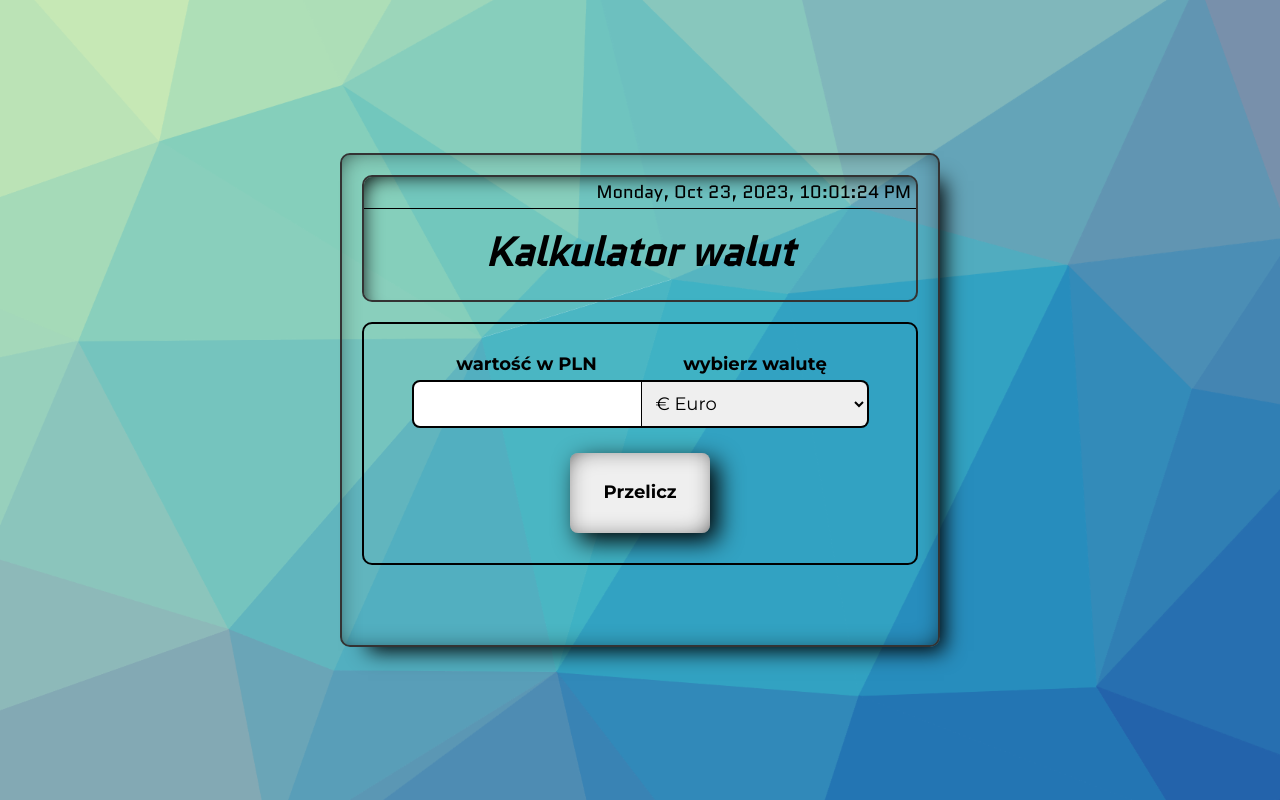
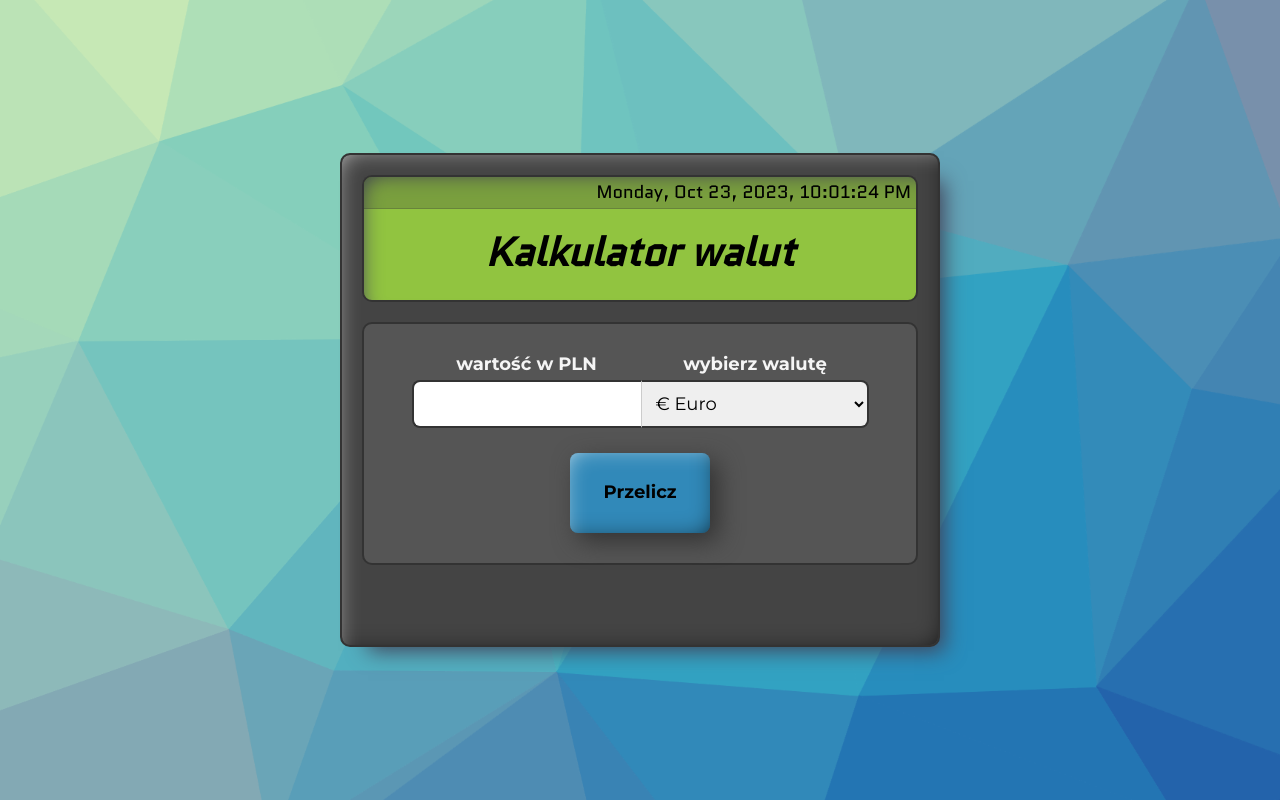
Before and after one commit to Pafeup/currency-calculator-react, a React (Create React App) app: page / in a window 1280 px wide. Built offline with nearby package versions, Linux system fonts and the light colour scheme.

Commit message:
changing names of colors in all styled files

```diff
--- a/src/Clock/styled.js
+++ b/src/Clock/styled.js
@@ -1,8 +1,8 @@
 import styled from "styled-components";
 
 export const StyledClock = styled.div`
-    background-color: ${({ theme }) => theme.colors.MineShaft1};
-    border-bottom: 1px solid ${({ theme }) => theme.colors.MineShaft2};
+    background-color: ${({ theme }) => theme.colors.mineShaft1};
+    border-bottom: 1px solid ${({ theme }) => theme.colors.mineShaft2};
     width: 100%;
     padding: 5px;
     font-family: 'Quantico', sans-serif;
--- a/src/Container/styled.js
+++ b/src/Container/styled.js
@@ -5,14 +5,14 @@ export const StyledContainer = styled.main`
     border-radius: 10px;
     text-align: center;
     font-size: large;
-    background-color: ${({ theme }) => theme.colors.Tundora};
+    background-color: ${({ theme }) => theme.colors.tundora};
     padding: 20px;
     margin: 0 auto;
     width: 600px;
     box-shadow:
-        16px 16px 20px -12px ${({ theme }) => theme.colors.GunPowder},
-        inset 25px 25px 28px -37px ${({ theme }) => theme.colors.White},
-        inset -25px -25px 28px -37px ${({ theme }) => theme.colors.Black};
+        16px 16px 20px -12px ${({ theme }) => theme.colors.gunPowder},
+        inset 25px 25px 28px -37px ${({ theme }) => theme.colors.white},
+        inset -25px -25px 28px -37px ${({ theme }) => theme.colors.black};
 
         @media (max-width: ${({ theme }) => theme.breakpoints.mobile}) {
             max-width: 350px;
@@ -20,12 +20,12 @@ export const StyledContainer = styled.main`
 `;
 
 export const Screen = styled.div`
-    background-color: ${({ theme }) => theme.colors.GreenYellow};
+    background-color: ${({ theme }) => theme.colors.greenYellow};
     padding-bottom: 20px;
     margin: 0px auto;
     border-radius: 10px;
     border: 2px solid #333;
-    box-shadow: inset 10px 10px 20px -12px ${({ theme }) => theme.colors.GunPowder};
+    box-shadow: inset 10px 10px 20px -12px ${({ theme }) => theme.colors.gunPowder};
 `;
 
 export const Title = styled.h1`
--- a/src/Form/styled.js
+++ b/src/Form/styled.js
@@ -14,10 +14,10 @@ export const StyledForm = styled.form`
     justify-content: center;
     align-items: center;
     border-radius: 10px;
-    border: 2px solid ${({ theme }) => theme.colors.MineShaft0};
+    border: 2px solid ${({ theme }) => theme.colors.mineShaft0};
     padding: 30px;
     text-align: center;
-    background-color: ${({ theme }) => theme.colors.Emperor};
+    background-color: ${({ theme }) => theme.colors.emperor};
 
     @media (max-width: ${({ theme }) => theme.breakpoints.mobile}) {
         display: flex;
@@ -29,7 +29,7 @@ export const StyledForm = styled.form`
 `;
 
 export const Label = styled.label`
-    color: ${({ theme }) => theme.colors.WhiteSmoke};
+    color: ${({ theme }) => theme.colors.whiteSmoke};
     font-weight: bold;
 
     ${({ value }) => value && css`
@@ -52,8 +52,8 @@ export const Label = styled.label`
 export const Input = styled.input`
     height: 48px;
     border-radius: 8px 0px 0px 8px;
-    border: 2px solid ${({ theme }) => theme.colors.MineShaft0};
-    border-right: 1px double ${({ theme }) => theme.colors.Silver};
+    border: 2px solid ${({ theme }) => theme.colors.mineShaft0};
+    border-right: 1px double ${({ theme }) => theme.colors.silver};
     padding-left: 10px;
     padding: 10px;
     outline: none;
@@ -61,7 +61,7 @@ export const Input = styled.input`
 
     @media (max-width: ${({ theme }) => theme.breakpoints.mobile}) {
         border-radius: 8px;
-        border: 2px solid ${({ theme }) => theme.colors.MineShatf0};
+        border: 2px solid ${({ theme }) => theme.colors.mineShatf0};
         padding: 10px;
         outline: none;
         width: 230px;
@@ -72,7 +72,7 @@ export const Input = styled.input`
 
 export const Select = styled.select`
     border-radius: 0px 8px 8px 0px;
-    border: 2px solid ${({ theme }) => theme.colors.MineShaft0};
+    border: 2px solid ${({ theme }) => theme.colors.mineShaft0};
     border-left: 0px;
     padding: 10px;
     outline: none;
@@ -81,7 +81,7 @@ export const Select = styled.select`
 
     @media (max-width: ${({ theme }) => theme.breakpoints.mobile}) {
         border-radius: 8px;
-        border: 2px solid ${({ theme }) => theme.colors.MineShaft0};
+        border: 2px solid ${({ theme }) => theme.colors.mineShaft0};
         order: 4;
         width: 230px;
     };
@@ -94,25 +94,25 @@ export const Button = styled.button`
     border: 0px;
     font-weight: bold;
     border-radius: 8px;
-    background-color: ${({ theme }) => theme.colors.BostonBlue};
+    background-color: ${({ theme }) => theme.colors.bostonBlue};
     grid-area: B;
     justify-self: center;
-    box-shadow: inset 25px 25px 28px -37px ${({ theme }) => theme.colors.White},
-                inset -25px -25px 28px -37px ${({ theme }) => theme.colors.Black},
-                8px 8px 24px 0px ${({ theme }) => theme.colors.MineShaft0};
+    box-shadow: inset 25px 25px 28px -37px ${({ theme }) => theme.colors.white},
+                inset -25px -25px 28px -37px ${({ theme }) => theme.colors.black},
+                8px 8px 24px 0px ${({ theme }) => theme.colors.mineShaft0};
     transition: 0.2s;
 
     &:hover {
-        background-color: ${({ theme }) => theme.colors.Shakespeare};
+        background-color: ${({ theme }) => theme.colors.shakespeare};
         transform: scale(1.1);
     };
 
     &:active {
-        background-color: ${({ theme }) => theme.colors.Shakespeare__active};
+        background-color: ${({ theme }) => theme.colors.shakespeare__active};
         transition: 0.1s;
-        box-shadow: inset 30px 30px 71px -40px ${({ theme }) => theme.colors.GunPowder},
-                    inset -30px -30px 28px -37px ${({ theme }) => theme.colors.ShakeSpeare__active},
-                    8px 8px 24px 0px ${({ theme }) => theme.colors.Emperor};
+        box-shadow: inset 30px 30px 71px -40px ${({ theme }) => theme.colors.gunPowder},
+                    inset -30px -30px 28px -37px ${({ theme }) => theme.colors.shakeSpeare__active},
+                    8px 8px 24px 0px ${({ theme }) => theme.colors.emperor};
     };
 
     @media (max-width: ${({ theme }) => theme.breakpoints.mobile}) {
--- a/src/Result/styled.js
+++ b/src/Result/styled.js
@@ -8,6 +8,6 @@ export const ResultContainer = styled.div`
 
 export const ResultArea = styled.span`
     color: white;
-    text-shadow: 0px 0px 15px ${({ theme }) => theme.colors.GreenYellow};
+    text-shadow: 0px 0px 15px ${({ theme }) => theme.colors.greenYellow};
     font-size: larger;
 `;
```
